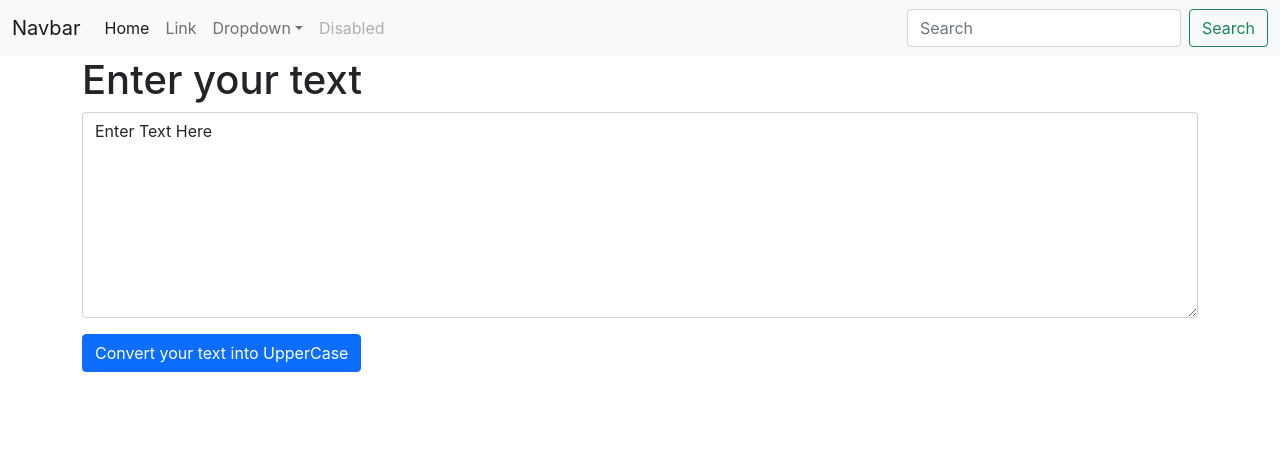
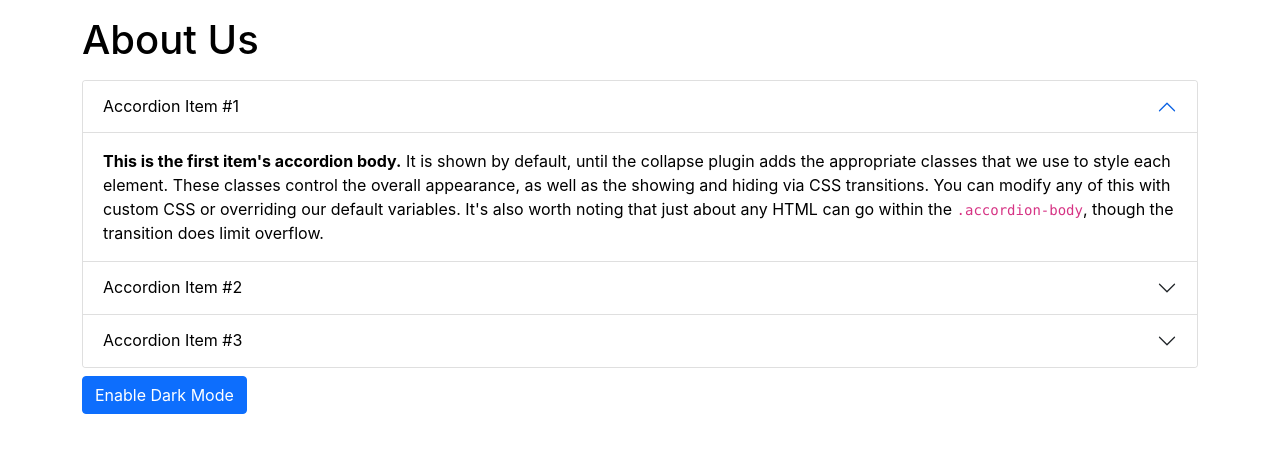
Before and after one commit to rohit-56/Text-Analyzer, a React (Create React App) app: page / in a window 1280 px wide. Shown: the top 452 px of the page. Built offline with nearby package versions, Linux system fonts and the light colour scheme.

Commit message:
Creating About.js and enable dark mode

```diff
--- a/src/App.js
+++ b/src/App.js
@@ -1,12 +1,14 @@
 import './App.css';
 import TextForm from './Components/TextForm';
 import NavBar from './Components/NavBar';
+import About from './Components/About';
 
 function App() {
   return (
     <>
-    <NavBar/>
-    <TextForm/>
+   {/* <NavBar/> */}
+    {/*<TextForm/> */}
+    <About />
     </>
 
   );
--- /dev/null
+++ b/src/Components/About.js
@@ -0,0 +1,84 @@
+import React,{useState} from 'react'
+
+export default function About() {
+
+
+
+    const[ mystyle,setMyStyle] =useState({
+
+        color : 'black',
+        backgroundColor : 'white'
+
+    });
+
+    const[text,setText]=useState('Enable Dark Mode');
+
+   let handleEvent=()=>{
+       if(mystyle.color==='white'){
+           setMyStyle({
+            color : 'black',
+            backgroundColor : 'white'
+           });
+           setText('Enable Dark Mode');
+       }
+       else{
+        setMyStyle({
+            color : 'white',
+            backgroundColor : 'black'
+           })
+           setText('Enable Light Mode');
+       }
+   }
+
+  return (
+    <div>
+    <div className="container" style={mystyle}>
+
+        <h1 className='my-3'>About Us</h1>
+
+     <div className="accordion" id="accordionExample">
+  <div className="accordion-item">
+    <h2 className="accordion-header" id="headingOne">
+      <button className="accordion-button" type="button" data-bs-toggle="collapse" style={mystyle} data-bs-target="#collapseOne" aria-expanded="true" aria-controls="collapseOne">
+        Accordion Item #1
+      </button>
+    </h2>
+    <div id="collapseOne" className="accordion-collapse collapse show" aria-labelledby="headingOne" data-bs-parent="#accordionExample">
+      <div className="accordion-body" style={mystyle}>
+        <strong>This is the first item's accordion body.</strong> It is shown by default, until the collapse plugin adds the appropriate classes that we use to style each element. These classes control the overall appearance, as well as the showing and hiding via CSS transitions. You can modify any of this with custom CSS or overriding our default variables. It's also worth noting that just about any HTML can go within the <code>.accordion-body</code>, though the transition does limit overflow.
+      </div>
+    </div>
+  </div>
+  <div className="accordion-item">
+    <h2 className="accordion-header" id="headingTwo">
+      <button className="accordion-button collapsed" type="button" data-bs-toggle="collapse" style={mystyle} data-bs-target="#collapseTwo" aria-expanded="false" aria-controls="collapseTwo">
+        Accordion Item #2
+      </button>
+    </h2>
+    <div id="collapseTwo" className="accordion-collapse collapse" aria-labelledby="headingTwo" data-bs-parent="#accordionExample">
+      <div className="accordion-body" style={mystyle}>
+        <strong>This is the second item's accordion body.</strong> It is hidden by default, until the collapse plugin adds the appropriate classes that we use to style each element. These classes control the overall appearance, as well as the showing and hiding via CSS transitions. You can modify any of this with custom CSS or overriding our default variables. It's also worth noting that just about any HTML can go within the <code>.accordion-body</code>, though the transition does limit overflow.
+      </div>
+    </div>
+  </div>
+  <div className="accordion-item">
+    <h2 className="accordion-header" id="headingThree">
+      <button className="accordion-button collapsed" type="button" data-bs-toggle="collapse" style={mystyle} data-bs-target="#collapseThree" aria-expanded="false" aria-controls="collapseThree">
+        Accordion Item #3
+      </button>
+    </h2>
+    <div id="collapseThree" className="accordion-collapse collapse" aria-labelledby="headingThree" data-bs-parent="#accordionExample">
+      <div className="accordion-body" style={mystyle}>
+        <strong>This is the third item's accordion body.</strong> It is hidden by default, until the collapse plugin adds the appropriate classes that we use to style each element. These classes control the overall appearance, as well as the showing and hiding via CSS transitions. You can modify any of this with custom CSS or overriding our default variables. It's also worth noting that just about any HTML can go within the <code>.accordion-body</code>, though the transition does limit overflow.
+      </div>
+    </div>
+  </div>
+</div>
+<button className="btn btn-primary my-2" onClick={handleEvent}>{text}</button>
+    </div>
+
+
+
+    </div>
+  )
+}
```
